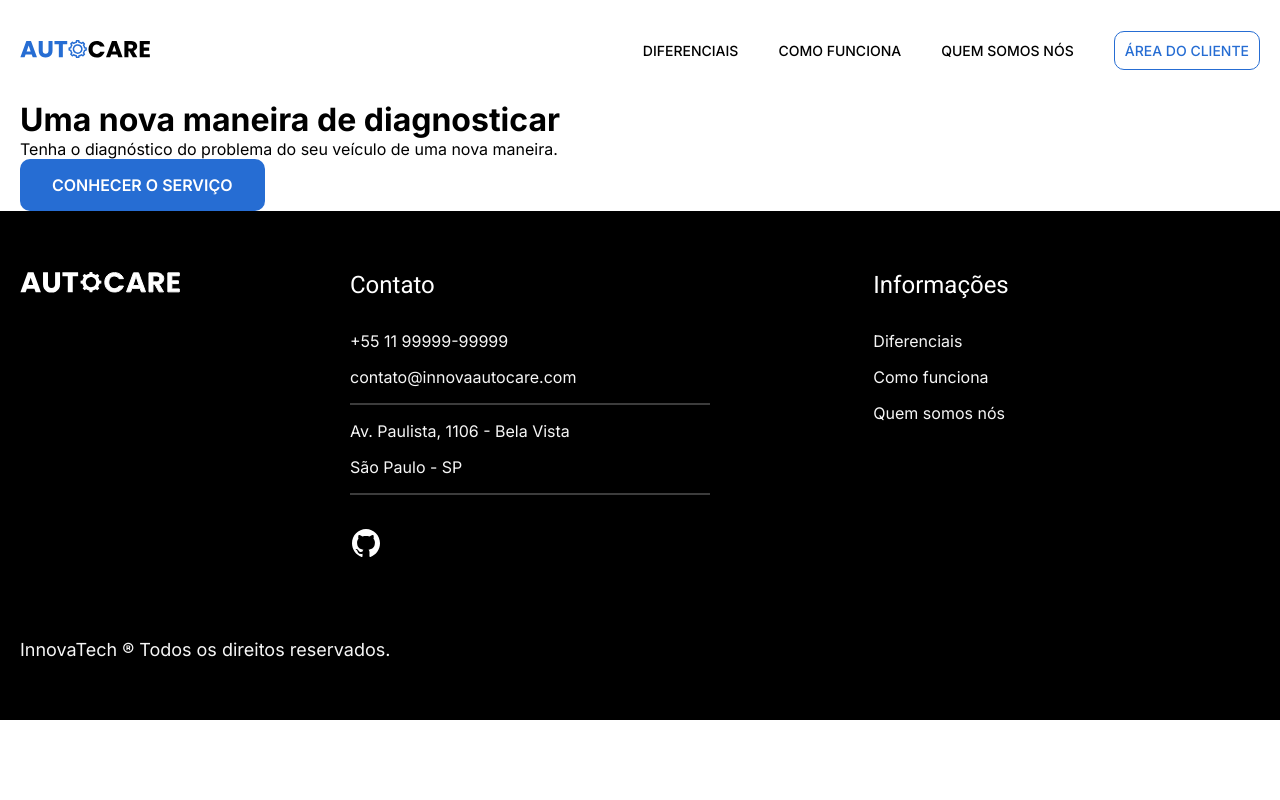
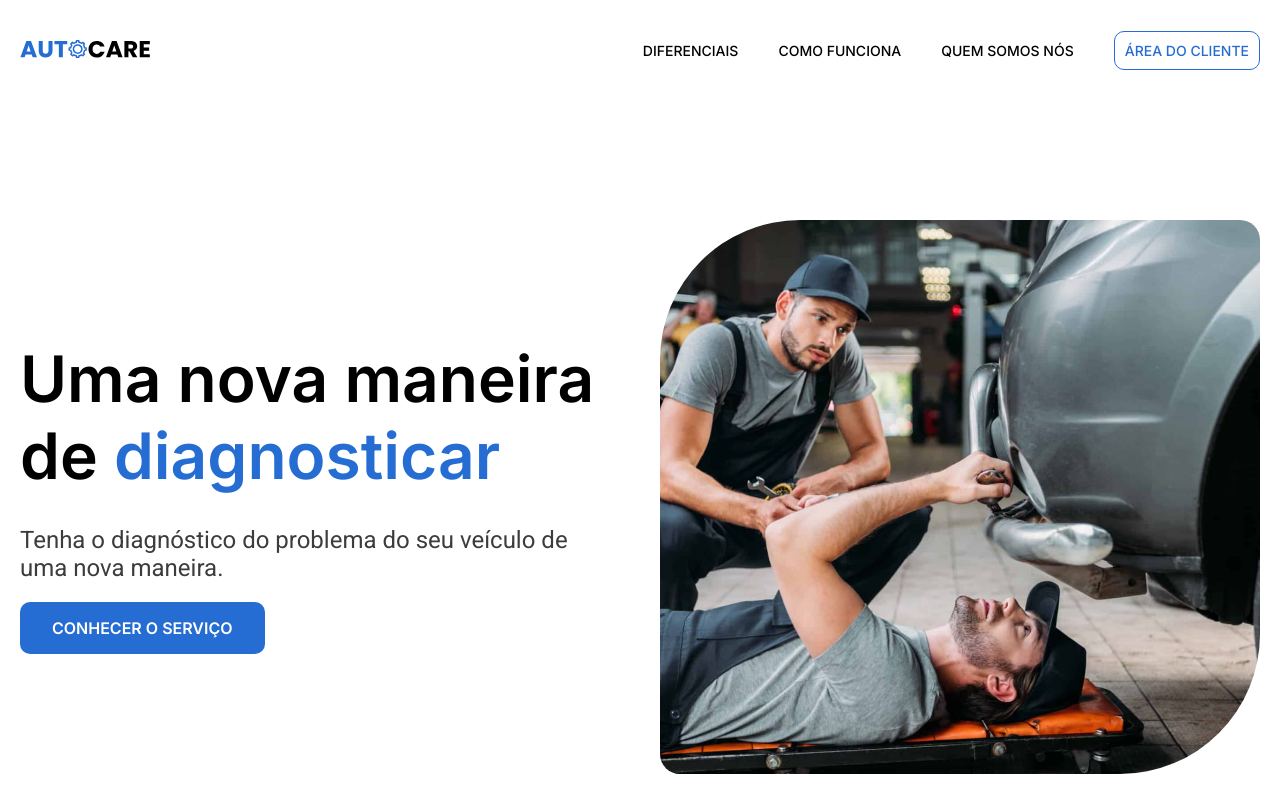
Before and after one commit to InnovaAutoCare/autocare, a React (Vite) app: page / in a window 1280 px wide. Shown: the top 800 px of the page. Built offline with nearby package versions, Linux system fonts and the light colour scheme.

Commit message:
Estilização do Main

```diff
--- a/src/Pages/Home/App.css
+++ b/src/Pages/Home/App.css
@@ -0,0 +1,31 @@
+main{
+    padding-top: 120px;
+    padding-bottom: 120px;
+    display: grid;
+    grid-template-columns: 1fr 1fr;
+    gap: 40px;
+}
+.imagem-main{
+    border-radius: 140px 20px 140px 20px ;
+    width: 100%;
+    height: 554px;
+    background: center / cover no-repeat url("../../assets/images/banner-main.jpg");
+}
+.texto-main{
+    align-self: center;
+}
+h1{
+    font-family: "Inter", sans-serif;
+    font-weight: 600;
+    font-size: 4rem;
+    margin-bottom: 32px;
+}
+.texto-main h1 span{
+    color: var(--cor-p1);
+}
+.texto-main p{
+    font-family: "Roboto", sans-serif;
+    font-size: 1.5rem;
+    color: var(--cinza-escuro);
+    margin-bottom: 20px;
+}
```
